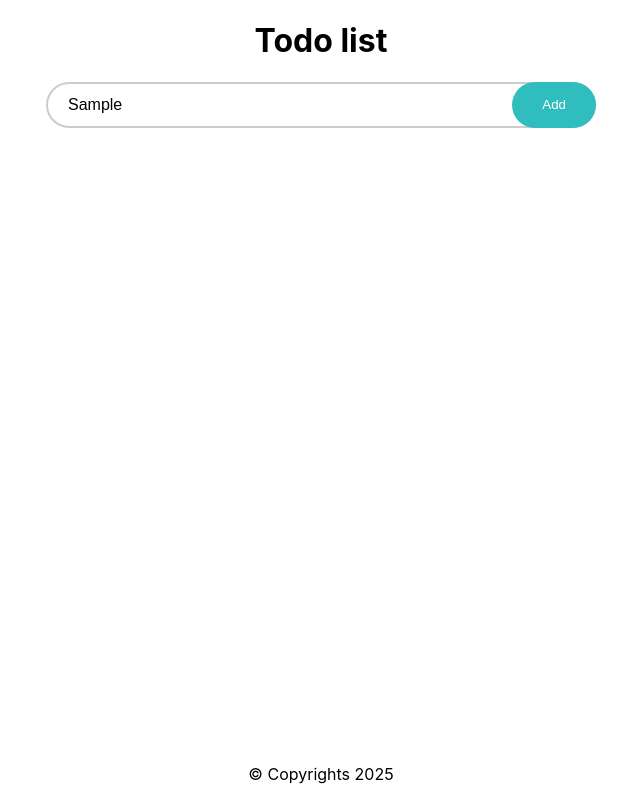
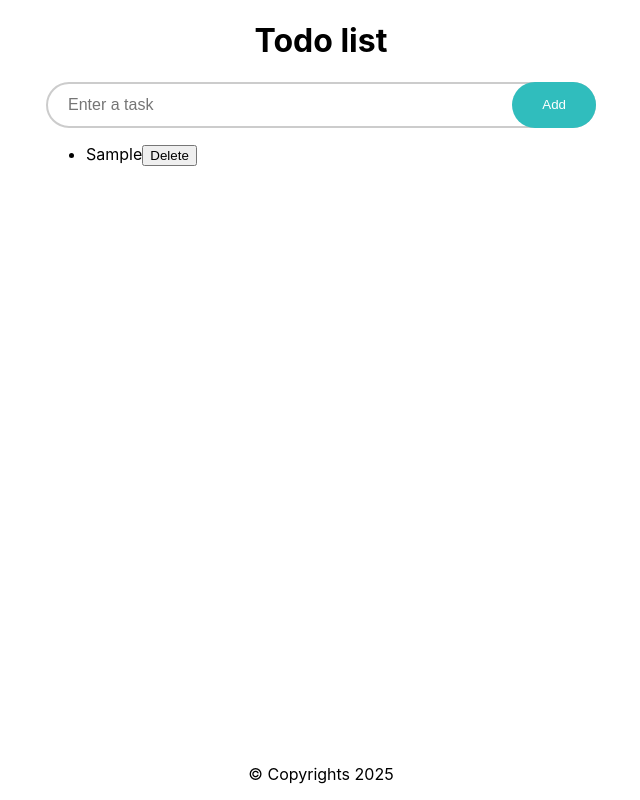
Before and after one commit to Sahibxaae/Todo-list-react, a React (Create React App) app: page / in a window 1280 px wide. Both pictures are taken after typing "Sample" into the empty fields and a click on the button "Add". Shown: the whole page, without its empty margins (319-959 px from the left). Built offline with nearby package versions, Linux system fonts and the light colour scheme.

Commit message:
javascript added for task operation

```diff
--- a/src/Main.css
+++ b/src/Main.css
@@ -1,4 +1,4 @@
-main{
+.input-area{
     position: relative;
     width: 550px;
 }
@@ -13,7 +13,7 @@ input{
     font-size: 1rem;
     caret-color: #30bdbd;
 }
-button{
+.add-btn{
     position: absolute;
     top: 0;
     right: 0;
--- a/src/Main.js
+++ b/src/Main.js
@@ -1,11 +1,51 @@
 import './Main.css'
-import React from 'react'
+import React, {useState} from 'react'
 
 const Main = () => {
+    const [tasks,setTasks] = useState([]);
+    const [task,setTask] = useState("");
+
+    const addTask = (e) =>{
+        if(task.trim()){
+            setTasks([...tasks,{text:task,completed:false}]);
+            setTask('');
+        }
+        console.log(tasks);
+    }
+    const toggleComplete = (index) =>{
+      const newTasks = tasks.map((t,i)=>
+        i===index?{...t ,completed:!t.completed}:t);
+      setTasks(newTasks);
+    }
+    const deleteTask = (index)=>{
+      tasks.filter((_,i)=>{
+        setTasks(tasks.filter((_,i) => i !== index));
+      })
+    }
   return (
     <main>
-        <input type="text" />
-        <button>Add</button>
+      <div className='input-area'>
+        <input type="text" value={task} onChange={(e)=> setTask(e.target.value)} placeholder="Enter a task"/>
+        <button  className="add-btn" onClick={(e)=>addTask(e)}>Add</button>
+      </div>
+        <ul>
+        {tasks.map((t, index) => (
+          <li
+            key={index}
+          >
+            <span
+              onClick={() => toggleComplete(index)}
+            >
+              {t.text}
+            </span>
+            <button
+              onClick={() => deleteTask(index)}
+            >
+              Delete
+            </button>
+          </li>
+        ))}
+      </ul>
     </main>
   )
 }
```
